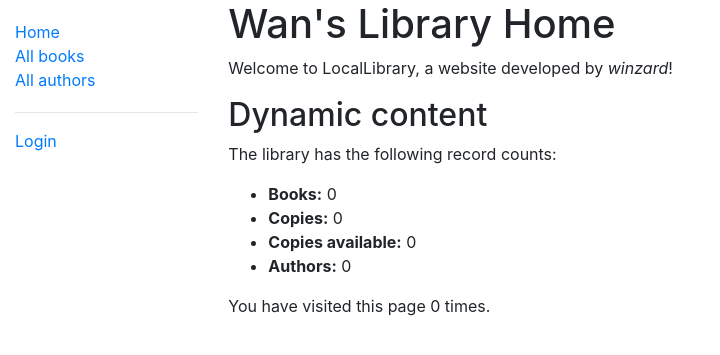
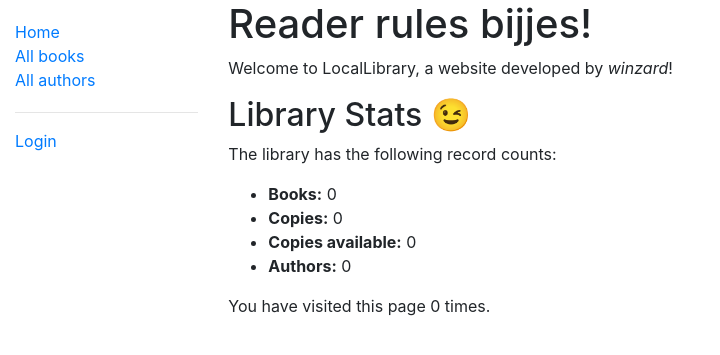
Before and after one commit to ridzwanmidris/django_wans_library, a Django app: page /catalog/ in a window 1280 px wide. Shown: the top 355 px of the page, without its empty margins (0-720 px from the left). Run offline with Django 3.2, Linux system fonts and the light colour scheme; data that the repository does not hold is empty; some libraries are stand-ins or nearby versions.

Commit message:
redesign 1

```diff
--- a/catalog/templates/index.html
+++ b/catalog/templates/index.html
@@ -1,9 +1,9 @@
 {% extends "base_generic.html" %}
 
 {% block content %}
-<h1>Wan's Library Home</h1>
+<h1>Reader rules bijjes!</h1>
 <p>Welcome to LocalLibrary, a website developed by <em>winzard</em>!</p>
-<h2>Dynamic content</h2>
+<h2>Library Stats 😉</h2>
 <p>The library has the following record counts:</p>
 <ul>
     <li><strong>Books:</strong> {{ num_books }}</li>
```
